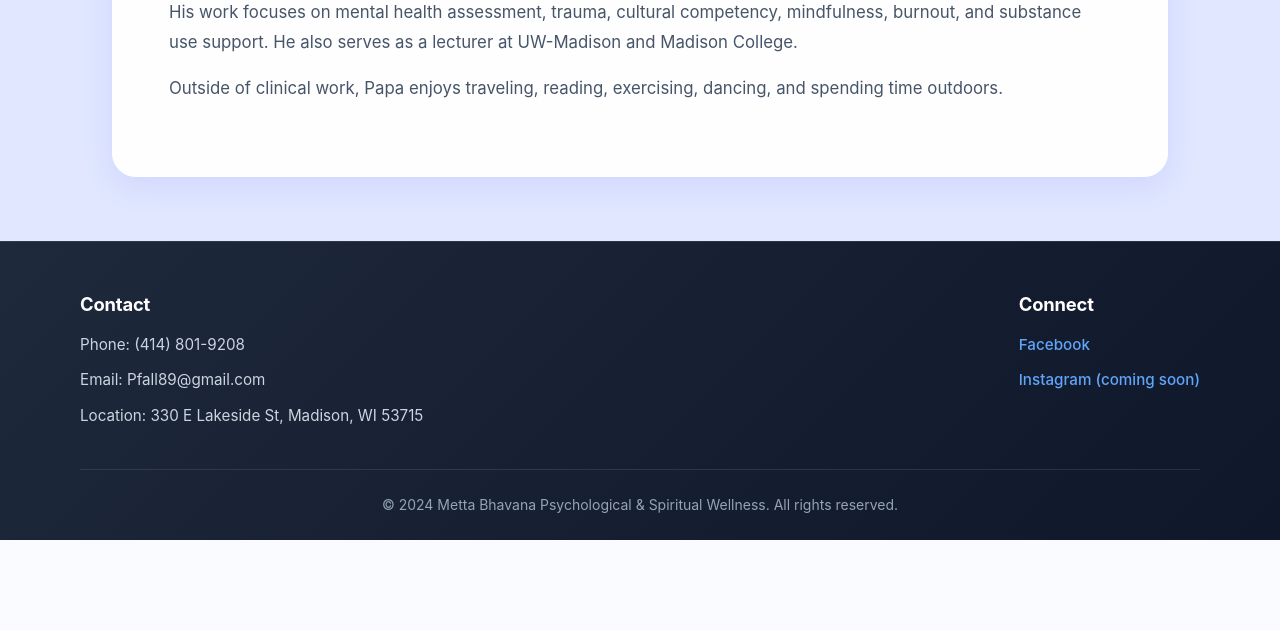
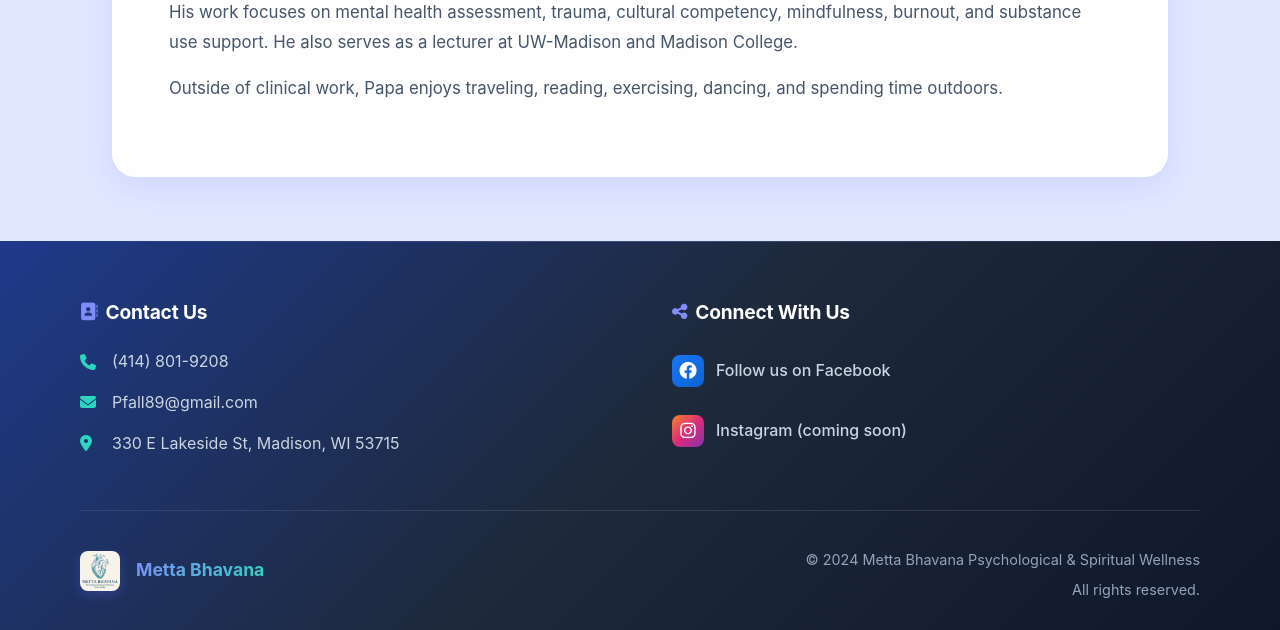
Before and after one commit to xMouhame/metta-bhavana-site, a Django app: page /about/ in a window 1280 px wide. Shown: the part 848-1478 px from the top of the page. Before the commit the page ends 1388 px from the top, so only its background shows below. Run offline with Django 5.2, Linux system fonts and the light colour scheme.

Commit message:
Updated templates and view logic

```diff
--- a/templates/base.html
+++ b/templates/base.html
@@ -5,6 +5,7 @@
     <meta charset="UTF-8">
     <title>Metta Bhavana Psychological & Spiritual Wellness</title>
     <meta name="viewport" content="width=device-width, initial-scale=1">
+    <link rel="stylesheet" href="https://cdnjs.cloudflare.com/ajax/libs/font-awesome/6.4.0/css/all.min.css">
 
     <style>
         :root {
@@ -519,12 +520,22 @@
 
         /* FOOTER */
         .site-footer {
-            background: linear-gradient(135deg, #1e293b 0%, #0f172a 100%);
+            background: linear-gradient(135deg, #1e3a8a 0%, #1e293b 50%, #0f172a 100%);
             color: #e2e8f0;
-            padding: 3rem 1.5rem 1.5rem;
+            padding: 3.5rem 1.5rem 1.5rem;
             margin-top: 4rem;
-            border-top: 1px solid rgba(255, 255, 255, 0.1);
             position: relative;
+            overflow: hidden;
+        }
+
+        .site-footer::before {
+            content: '';
+            position: absolute;
+            top: 0;
+            left: 0;
+            right: 0;
+            height: 1px;
+            background: linear-gradient(90deg, transparent, rgba(99, 102, 241, 0.5), transparent);
         }
 
         .footer-inner {
@@ -532,46 +543,144 @@
             margin: 0 auto;
             display: flex;
             flex-direction: column;
-            gap: 2rem;
+            gap: 2.5rem;
+        }
+
+        .footer-section {
+            flex: 1;
         }
 
         .footer-heading {
-            font-size: 1.15rem;
+            font-size: 1.2rem;
             font-weight: 700;
-            margin-bottom: 0.75rem;
+            margin-bottom: 1.25rem;
             color: #ffffff;
             letter-spacing: -0.01em;
+            display: flex;
+            align-items: center;
+            gap: 0.5rem;
         }
 
-        .footer-contact p,
-        .footer-social p {
-            margin: 0.5rem 0;
-            font-size: 0.95rem;
-            color: #cbd5e1;
-            transition: color 0.2s ease;
+        .footer-heading i {
+            color: var(--primary-light);
+            font-size: 1.1rem;
         }
 
-        .footer-social a {
-            color: #60a5fa;
-            text-decoration: none;
-            font-weight: 500;
+        .footer-contact p {
+            margin: 0.75rem 0;
+            font-size: 1rem;
+            color: #cbd5e1;
+            display: flex;
+            align-items: center;
+            gap: 0.75rem;
             transition: all 0.3s ease;
         }
 
-        .footer-social a:hover {
-            color: #93c5fd;
+        .footer-contact p i {
+            color: var(--accent-light);
+            width: 20px;
+            font-size: 1rem;
+        }
+
+        .footer-contact p:hover {
+            color: #f1f5f9;
             transform: translateX(4px);
-            display: inline-block;
+        }
+
+        .social-links {
+            display: flex;
+            flex-direction: column;
+            gap: 0.75rem;
+        }
+
+        .social-link {
+            display: inline-flex;
+            align-items: center;
+            gap: 0.75rem;
+            color: #cbd5e1;
+            text-decoration: none;
+            font-size: 1rem;
+            font-weight: 500;
+            transition: all 0.3s ease;
+            padding: 0.5rem 0;
+        }
+
+        .social-link i {
+            width: 32px;
+            height: 32px;
+            display: flex;
+            align-items: center;
+            justify-content: center;
+            border-radius: 8px;
+            font-size: 1.1rem;
+            transition: all 0.3s ease;
+        }
+
+        .social-link.facebook i {
+            background: linear-gradient(135deg, #1877f2, #0c63d4);
+            color: white;
+        }
+
+        .social-link.instagram i {
+            background: linear-gradient(135deg, #f58529, #dd2a7b, #8134af);
+            color: white;
+        }
+
+        .social-link:hover {
+            color: #f1f5f9;
+            transform: translateX(6px);
+        }
+
+        .social-link:hover i {
+            transform: scale(1.1) rotate(-5deg);
+            box-shadow: 0 4px 12px rgba(99, 102, 241, 0.4);
+        }
+
+        .footer-divider {
+            max-width: 1120px;
+            margin: 2.5rem auto 0;
+            padding-top: 2rem;
+            border-top: 1px solid rgba(255, 255, 255, 0.1);
+            display: flex;
+            flex-direction: column;
+            align-items: center;
+            gap: 1rem;
+        }
+
+        .footer-logo-section {
+            display: flex;
+            align-items: center;
+            gap: 1rem;
+            margin-bottom: 0.5rem;
+        }
+
+        .footer-logo-img {
+            height: 40px;
+            width: auto;
+            border-radius: 8px;
+            box-shadow: 0 4px 12px rgba(99, 102, 241, 0.3);
+        }
+
+        .footer-brand-name {
+            font-size: 1.1rem;
+            font-weight: 700;
+            background: linear-gradient(135deg, #818cf8, #2dd4bf);
+            -webkit-background-clip: text;
+            -webkit-text-fill-color: transparent;
+            background-clip: text;
         }
 
         .footer-bottom {
-            max-width: 1120px;
-            margin: 2rem auto 0;
-            padding-top: 1.5rem;
-            border-top: 1px solid rgba(255, 255, 255, 0.1);
-            font-size: 0.875rem;
+            font-size: 0.9rem;
             color: #94a3b8;
             text-align: center;
+            line-height: 1.6;
+        }
+
+        .footer-bottom p {
+            margin: 0.25rem 0;
+            color: #94a3b8;
+            font-size: 0.9rem;
         }
 
         /* RESPONSIVE */
@@ -612,6 +721,16 @@
                 flex-direction: row;
                 justify-content: space-between;
                 align-items: flex-start;
+                gap: 4rem;
+            }
+
+            .footer-divider {
+                flex-direction: row;
+                justify-content: space-between;
+            }
+
+            .footer-bottom {
+                text-align: right;
             }
 
             h1 {
@@ -726,20 +845,43 @@
 
     <footer class="site-footer">
         <div class="footer-inner">
-            <div class="footer-contact">
-                <div class="footer-heading">Contact</div>
-                <p>Phone: (414) 801-9208</p>
-                <p>Email: Pfall89@gmail.com</p>
-                <p>Location: 330 E Lakeside St, Madison, WI 53715</p>
+            <div class="footer-section footer-contact">
+                <div class="footer-heading">
+                    <i class="fas fa-address-book"></i>
+                    Contact Us
+                </div>
+                <p><i class="fas fa-phone"></i> (414) 801-9208</p>
+                <p><i class="fas fa-envelope"></i> Pfall89@gmail.com</p>
+                <p><i class="fas fa-map-marker-alt"></i> 330 E Lakeside St, Madison, WI 53715</p>
             </div>
-            <div class="footer-social">
-                <div class="footer-heading">Connect</div>
-                <p><a href="https://www.facebook.com/profile.php?id=61584940796947" target="_blank" rel="noopener noreferrer">Facebook</a></p>
-                <p><a href="#">Instagram (coming soon)</a></p>
+
+            <div class="footer-section footer-social">
+                <div class="footer-heading">
+                    <i class="fas fa-share-nodes"></i>
+                    Connect With Us
+                </div>
+                <div class="social-links">
+                    <a href="https://www.facebook.com/profile.php?id=61584940796947" target="_blank" rel="noopener noreferrer" class="social-link facebook">
+                        <i class="fab fa-facebook"></i>
+                        <span>Follow us on Facebook</span>
+                    </a>
+                    <a href="#" class="social-link instagram">
+                        <i class="fab fa-instagram"></i>
+                        <span>Instagram (coming soon)</span>
+                    </a>
+                </div>
             </div>
         </div>
-        <div class="footer-bottom">
-            © 2024 Metta Bhavana Psychological & Spiritual Wellness. All rights reserved.
+
+        <div class="footer-divider">
+            <div class="footer-logo-section">
+                <img src="{% static 'images/logo.png' %}" alt="Metta Bhavana logo" class="footer-logo-img">
+                <span class="footer-brand-name">Metta Bhavana</span>
+            </div>
+            <div class="footer-bottom">
+                <p>© 2024 Metta Bhavana Psychological & Spiritual Wellness</p>
+                <p>All rights reserved.</p>
+            </div>
         </div>
     </footer>
 </div>
```
